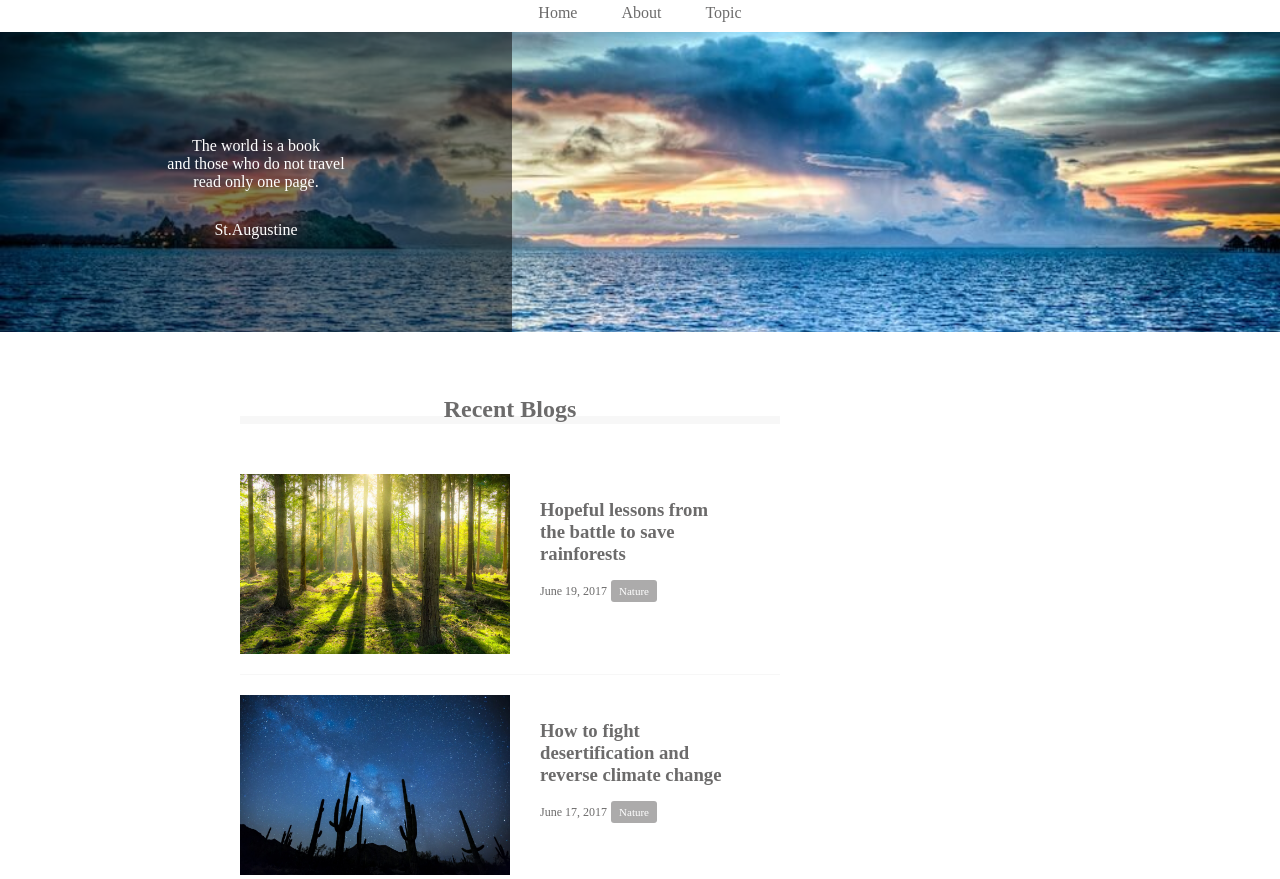
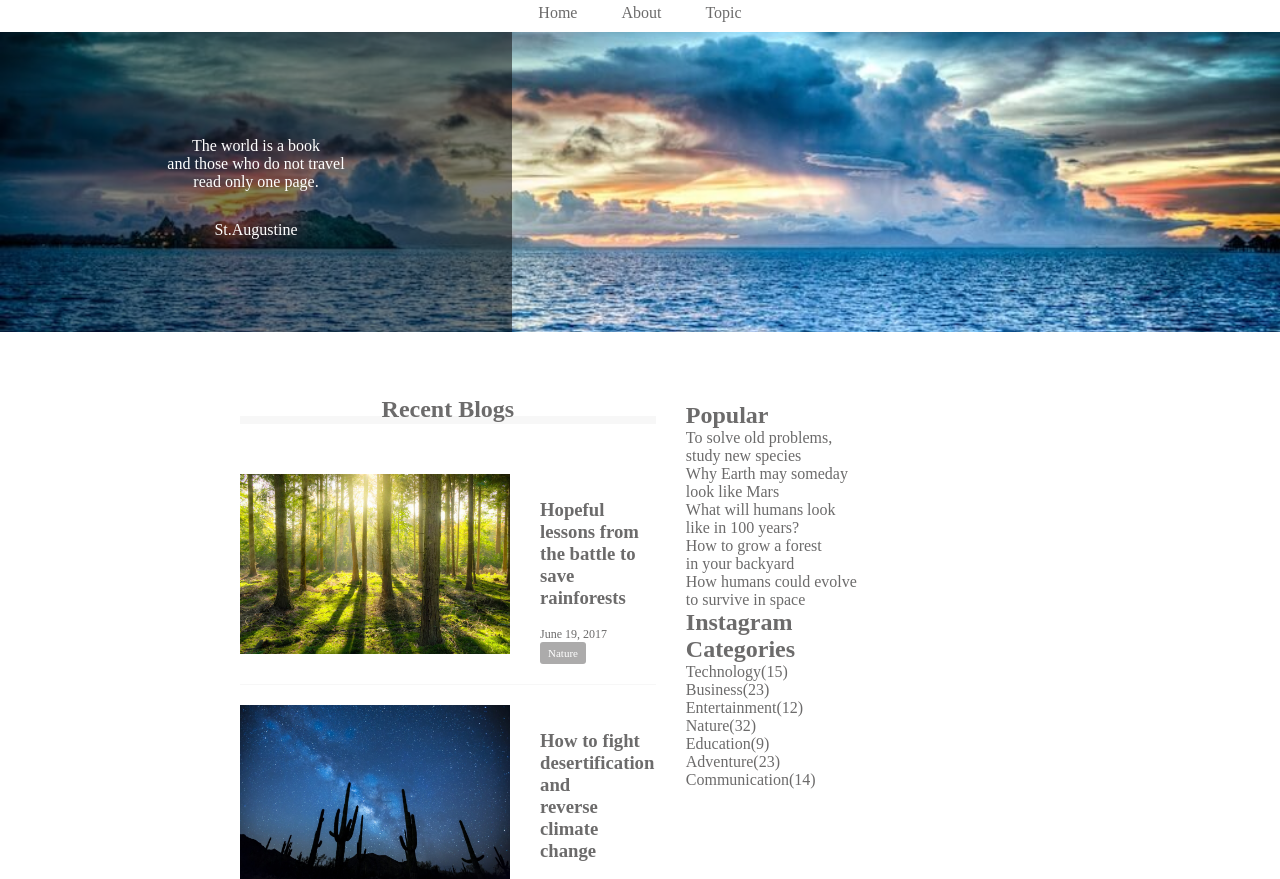
Before and after one commit to krystalmm/DMMWEBCAMP_HTML-CSS_exercise, a plain HTML site: page caravan/index.html in a window 1280 px wide. Shown: the part 73-952 px from the top of the page. Drawn offline with Linux system fonts and the light colour scheme.

Commit message:
[Start] 1-8

```diff
--- a/caravan/index.html
+++ b/caravan/index.html
@@ -122,6 +122,42 @@
     </section>
 
     <div class="sidebar">
+      <section class="popular">
+        <h2 class="sidebar-heading common-heading">Popular</h2>
+        <div class="sidebar-contents">
+          <p class="popular-text">To solve old problems, <br>study new species</p>
+          <p class="popular-text">Why Earth may someday <br>look like Mars</p>
+          <p class="popular-text">What will humans look <br>like in 100 years?</p>
+          <p class="popular-text">How to grow a forest <br>in your backyard</p>
+          <p class="popular-text">How humans could evolve <br>to survive in space</p>
+        </div>
+      </section>
+      <section class="instagram">
+        <h2 class="instagram-heading common-heading">Instagram</h2>
+        <div class="sidebar-contents">
+          <div class="instagram-box"></div>
+          <div class="instagram-box"></div>
+          <div class="instagram-box"></div>
+          <div class="instagram-box"></div>
+          <div class="instagram-box"></div>
+          <div class="instagram-box"></div>
+        </div>
+      </section>
+      <section class="categories">
+        <h2 class="categories-heading common-heading">Categories</h2>
+        <div class="sidebar-contents">
+          <p class="categories-text">Technology(15)</p>
+          <p class="categories-text">Business(23)</p>
+          <p class="categories-text">Entertainment(12)</p>
+          <p class="categories-text">Nature(32)</p>
+          <p class="categories-text">Education(9)</p>
+          <p class="categories-text">Adventure(23)</p>
+          <p class="categories-text">Communication(14)</p>
+        </div>
+      </section>
+    </div>
+
+    <div class="sidebar">
 
     </div>
   </main>
```
